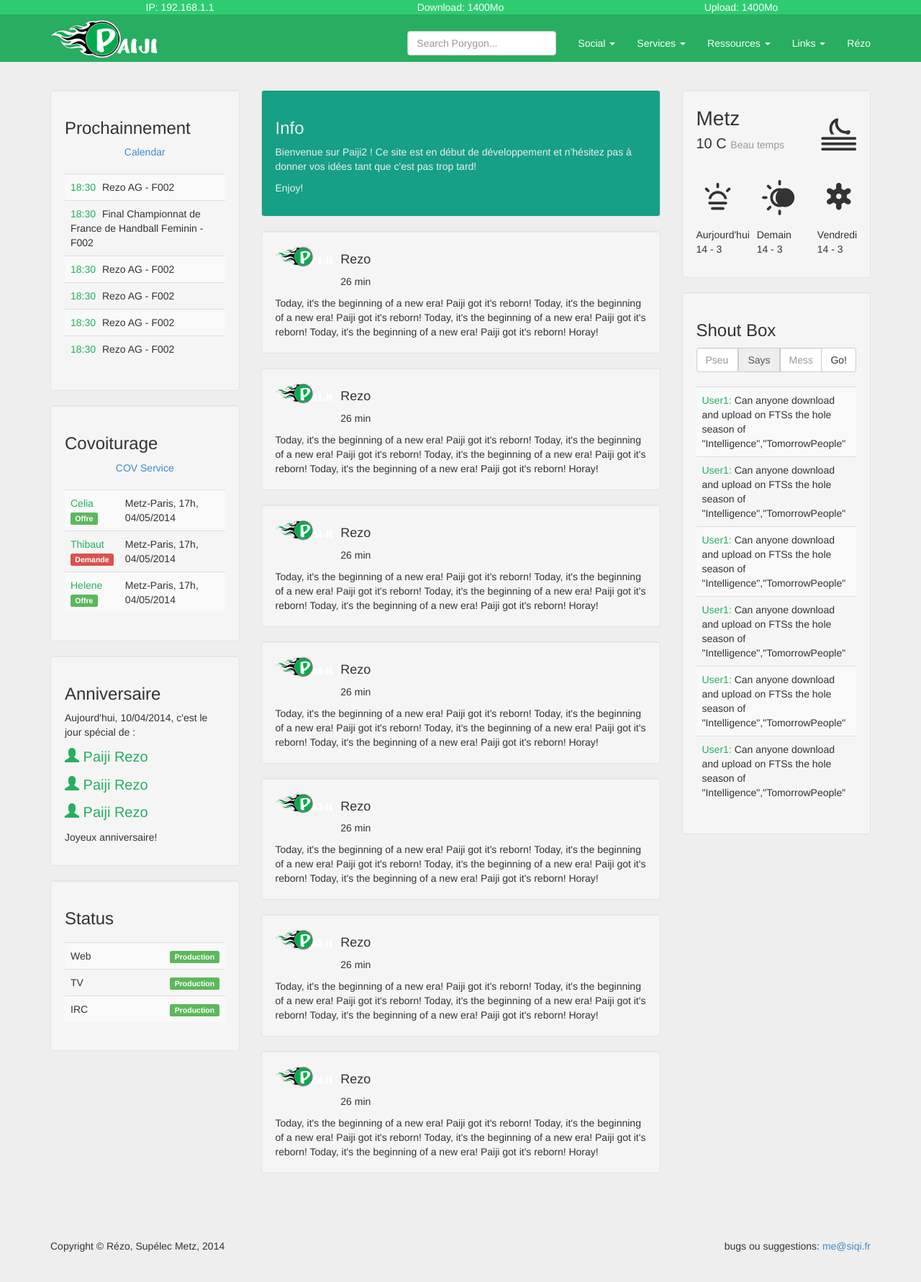
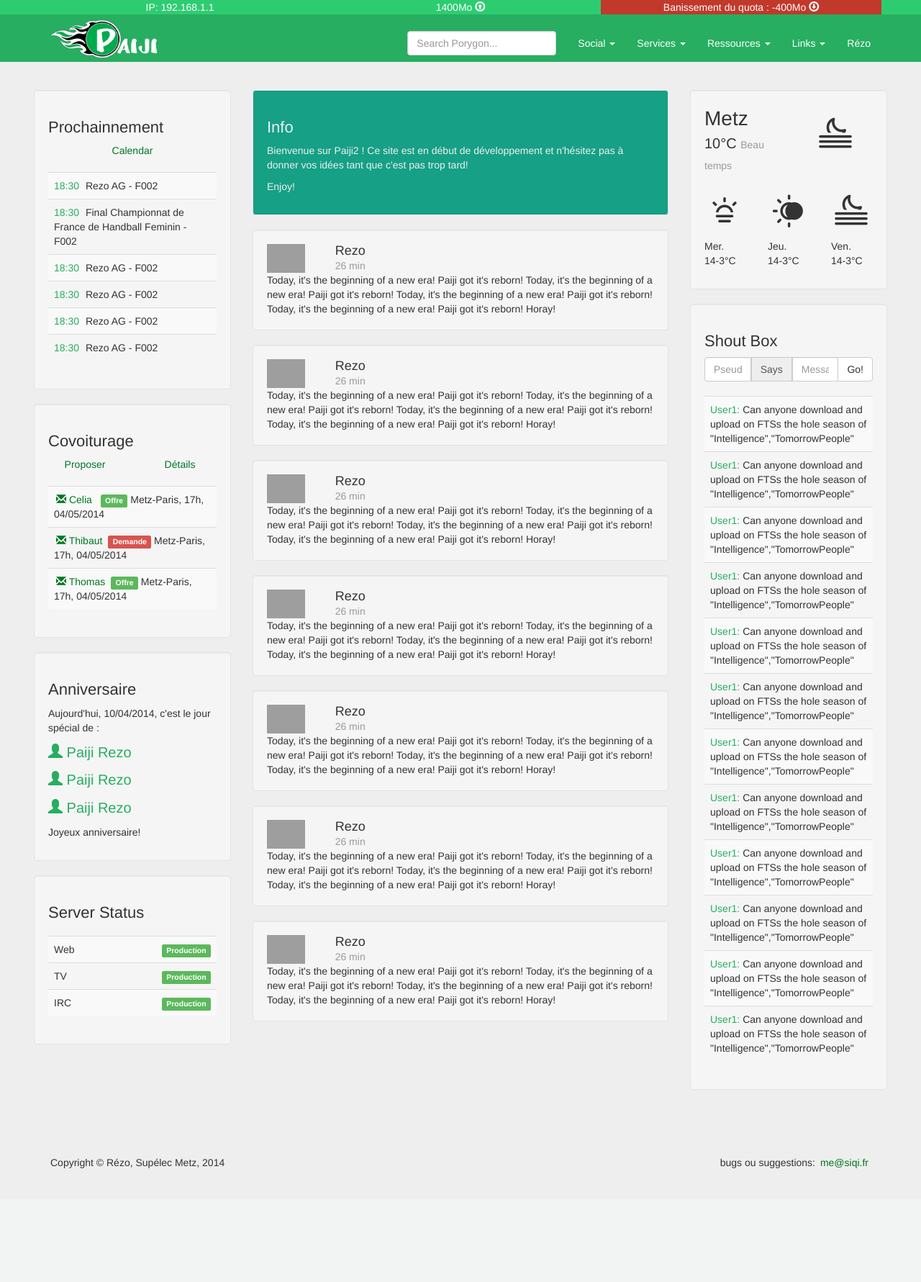
Before and after one commit to rezometz/paiji2, a Django app: template home/templates/home/index.html in a window 1280 px wide. Shown: the whole page at 72% size. After the commit the page ends 1623 px from the top, so only its background shows below. Run offline with Django 3.2, Linux system fonts and the light colour scheme; the template is opened without the code that fills it, so the values that code supplies are empty; some libraries are stand-ins or nearby versions; grey boxes are pictures that could not be loaded.

Commit message:
dev preview

```diff
--- a/home/static/home/css/base.css
+++ b/home/static/home/css/base.css
@@ -1,6 +1,10 @@
 body {
 	margin-top: 125px; /* adjust this if the height of the menu bar changes */
 	background-color: #eee;
+}
+
+#main {
+	width: 95%;
 }
 
 .nav {
@@ -15,11 +19,30 @@ body {
 	color: #ffffff;
 }
 
+a {
+	color: #072;
+	padding: 3px;
+}
+
+a:not(.logo):hover {
+	color: #fff;
+	background-color: #072;
+	text-decoration: none;
+}
+
 #quota-bar {
 	width: 100%;
 	text-align: center;
 	color: #ffffff;
 	background-color: #2ecc71;
+}
+
+#quota-bar div.quota-field-danger {
+	background-color: #c0392b;
+}
+
+#quota-bar div.quota-field-normal {
+	background-color: inherit;
 }
 
 .nav .open>a, .nav> .open>a:hover, .nav .open>a:focus {
--- a/home/static/home/css/index.css
+++ b/home/static/home/css/index.css
@@ -7,6 +7,11 @@
          url('../fonts/meteocons-webfont.svg#MeteoconsRegular') format('svg');
     font-weight: normal;
     font-style: normal;
+}
+
+.well h3{
+	word-wrap: break-word;
+	font-size: 22px;
 }
 
 .right-sidebar {
@@ -29,9 +34,10 @@
 	font-size: 20px;
 }
 
-.weather-description {
+.weather-description, .post-time {
 	font-size: 14px;
 	color: #999;
+	margin: 0px;
 }
 
 .status-label {
@@ -54,7 +60,9 @@
 
 .table {
 	margin-top: 20px;
-	overflow: auto;
+	/*overflow: auto;*/
+	word-wrap: break-word;
+	table-layout: fixed;
 }
 
 .anniver-item {
@@ -62,13 +70,21 @@
 	color: #27ae60;
 }
 
+.poster-info {
+	height: 40px;
+}
+
+h4.poster-name {
+	margin: 0px;
+}
+
 .poster-icon {
-	width: 80px;
+	height: 40px;
 }
 
 .weather-icon:before {
 	font-family: 'MeteoconsRegular';
 	content: attr(data-icon);
-	font-size: 60px;
+	font-size: 400%;
 	font-style: normal;
 }
--- a/home/templates/home/base.html
+++ b/home/templates/home/base.html
@@ -25,9 +25,9 @@
         <div id="quota-bar">
             <div class="container">
                 <div class="row">
-                    <div class="col-md-4">IP: 192.168.1.1</div>
-                    <div class="col-md-4">Download: 1400Mo</div>
-                    <div class="col-md-4">Upload: 1400Mo</div>
+                    <div class="col-sm-4">IP: 192.168.1.1</div>
+                    <div class="col-sm-4 quota-field-normal">1400Mo <i class="glyphicon glyphicon-upload"></i></div>
+                    <div class="col-sm-4 quota-field-danger">Banissement du quota : -400Mo <i class="glyphicon glyphicon-download"></i></div>
                 </div>
             </div>
         </div>
@@ -40,7 +40,7 @@
                     <span class="icon-bar"></span>
                 </button>
 
-                <a class="navbar-brand logo-nav logo" href="index.php">
+                <a class="navbar-brand logo-nav logo" href="{% url 'index' %}">
                     <img id="icon" src="{% static 'home/images/paiji.png' %}">
                 </a>
             </div>
@@ -83,9 +83,9 @@
                             <li class="dropdown-header pull-right">Médiathèque</li>
                             <li class="divider"></li>
                             <li><a href="http://azthek.rez">Azthek</a>
-                                <form class="navbar-form navbar-left" role="search">
+                                <form action="http://azthek.rez/search" class="navbar-form navbar-left" role="search" method="post">
                                     <div class="form-group">
-                                        <input type="text" class="form-control" placeholder="Search...">
+                                        <input name="query" type="text" class="form-control" placeholder="Search...">
                                     </div>
                                 </form>
                             </li>
@@ -111,7 +111,7 @@
         <!-- /.container -->
     </nav>
 
-    <div class="container">
+    <div id="main" class="container clearfix">
         <div class="row">
             {% block left-sidebar %}
             <!-- sidebar goes here, if different from default -->
--- a/home/templates/home/index.html
+++ b/home/templates/home/index.html
@@ -8,19 +8,28 @@
 {% block right-sidebar %}
 <div class="col-md-3">
     <div class="well">
-        <div class="row">
-            <div class="col-md-8">
+        <div class="row weather">
+            <div class="col-sm-7">
                 <div class="city-name">Metz</div>
-                <p class="current-temp">10 C <span class="weather-description">Beau temps</span></p>
+                <p class="current-temp">10&deg;C <span class="weather-description">Beau temps</span></p>
             </div>
-            <div class="col-md-4">
+            <div class="col-sm-5">
             <i href="" class="weather-icon" data-icon="K"></i>
             </div>
         </div>
         <div class="row">
-            <div class="col-md-4"><i href="" class="weather-icon" data-icon="A"></i><p>Aurjourd'hui</br>14 - 3</p></div>
-            <div class="col-md-4"><i href="" class="weather-icon" data-icon="D"></i><p>Demain</br>14 - 3</p></div>
-            <div class="col-md-4"><i href="" class="weather-icon" data-icon="G"></i><p>Vendredi</br>14 - 3</p></div>
+            <div class="col-sm-4">
+                <p><i href="" class="weather-icon" data-icon="A"></i></br>
+                Mer.</br>14-3&deg;C</p>
+            </div>
+            <div class="col-sm-4">
+                <p><i href="" class="weather-icon" data-icon="D"></i></br>
+                Jeu.</br>14-3&deg;C</p>
+            </div>
+            <div class="col-sm-4">
+                <p><i href="" class="weather-icon" data-icon="K"></i></br>
+                Ven.</br>14-3&deg;C</p>
+            </div>
         </div>
     </div>
 
@@ -38,6 +47,12 @@
 
         <table class="table table-striped">
             <tbody>
+                <tr><td><span class="speaker-name">User1: </span>Can anyone download and upload on FTSs the hole season of "Intelligence","TomorrowPeople"</td></tr>
+                <tr><td><span class="speaker-name">User1: </span>Can anyone download and upload on FTSs the hole season of "Intelligence","TomorrowPeople"</td></tr>
+                <tr><td><span class="speaker-name">User1: </span>Can anyone download and upload on FTSs the hole season of "Intelligence","TomorrowPeople"</td></tr>
+                <tr><td><span class="speaker-name">User1: </span>Can anyone download and upload on FTSs the hole season of "Intelligence","TomorrowPeople"</td></tr>
+                <tr><td><span class="speaker-name">User1: </span>Can anyone download and upload on FTSs the hole season of "Intelligence","TomorrowPeople"</td></tr>
+                <tr><td><span class="speaker-name">User1: </span>Can anyone download and upload on FTSs the hole season of "Intelligence","TomorrowPeople"</td></tr>
                 <tr><td><span class="speaker-name">User1: </span>Can anyone download and upload on FTSs the hole season of "Intelligence","TomorrowPeople"</td></tr>
                 <tr><td><span class="speaker-name">User1: </span>Can anyone download and upload on FTSs the hole season of "Intelligence","TomorrowPeople"</td></tr>
                 <tr><td><span class="speaker-name">User1: </span>Can anyone download and upload on FTSs the hole season of "Intelligence","TomorrowPeople"</td></tr>
@@ -69,12 +84,20 @@
 
     <div class="well">
         <h3>Covoiturage</h3>
-        <p class="text-center"><a href="http://calendar.rez">COV Service</a></p>
+        <div class="row text-center">
+            <div class="col-sm-6">
+                <a data-toggle="modal" data-target="#propose-cov" href="#">
+                  Proposer
+                </a>
+
+            </div>
+            <div class="col-sm-6"><a href="#">Détails</a></div>
+        </div>
         <table class="table table-striped">
             <tbody>
-                <tr><td class="begin-time">Celia</br><span class="label label-success">Offre</span></td><td>Metz-Paris, 17h, 04/05/2014</td></tr>
-                <tr><td class="begin-time">Thibaut</br><span class="label label-danger">Demande</span></td><td>Metz-Paris, 17h, 04/05/2014</td></tr>
-                <tr><td class="begin-time">Helene</br><span class="label label-success">Offre</td><td>Metz-Paris, 17h, 04/05/2014</td></tr>
+                <tr><td><span class="begin-time"><a href="mailto:a@b.c"><i class="glyphicon glyphicon-envelope"></i> Celia</a> </span><span class="label label-success">Offre</span> Metz-Paris, 17h, 04/05/2014</td></tr>
+                <tr><td><span class="begin-time"><a href="mailto:a@b.c"><i class="glyphicon glyphicon-envelope"></i> Thibaut</a></span><span class="label label-danger">Demande</span> Metz-Paris, 17h, 04/05/2014</td></tr>
+                <tr><td><span class="begin-time"><a href="mailto:a@b.c"><i class="glyphicon glyphicon-envelope"></i> Thomas</a></span><span class="label label-success">Offre</span> Metz-Paris, 17h, 04/05/2014</td></tr>
             </tbody>
         </table>
     </div>
@@ -89,7 +112,7 @@
     </div>
 
     <div class="well">
-        <h3>Status</h3>
+        <h3>Server Status</h3>
         <table class="table table-striped">
             <tbody>
                 <tr><td>Web</td><td class="status-label"><span class="label label-success">Production</span></td></tr>
@@ -103,6 +126,27 @@
 {% endblock %}
 
 {% block content %}
+
+<!-- Modal -->
+<div class="modal fade" id="propose-cov" tabindex="-1" role="dialog" aria-labelledby="propose-cov-label" aria-hidden="true">
+  <div class="modal-dialog">
+    <div class="modal-content">
+      <div class="modal-header">
+        <button type="button" class="close" data-dismiss="modal" aria-hidden="true">&times;</button>
+        <h4 class="modal-title" id="propose-cov-label">Proposer un covoiturage</h4>
+      </div>
+      <div class="modal-body">
+
+      </div>
+      <div class="modal-footer">
+        <button type="button" class="btn btn-default" data-dismiss="modal">Close</button>
+        <button type="button" class="btn btn-primary">Save changes</button>
+      </div>
+    </div>
+  </div>
+</div>
+
+
 <div class="col-md-6">
     <div class="well info-rezo">
         <h3>Info</h3>
@@ -116,10 +160,10 @@
 
     <div class="well">
         <div class="row">
-            <div class="col-md-2"><img class="poster-icon" src="{% static 'home/images/paiji.png' %}"></div>
-            <div class="col-md-10">
-                <h4>Rezo</h4>
-                <p>26 min</p>
+            <div class="col-sm-2"><img class="poster-icon" src="{% static 'home/images/rezo.png' %}"></div>
+            <div class="col-sm-10 poster-info">
+                <h4 class="poster-name">Rezo</h4>
+                <p class="post-time">26 min</p>
             </div>
         </div>
         <div class="news-content">
@@ -129,10 +173,10 @@
 
     <div class="well">
         <div class="row">
-            <div class="col-md-2"><img class="poster-icon" src="{% static 'home/images/paiji.png' %}"></div>
-            <div class="col-md-10">
-                <h4>Rezo</h4>
-                <p>26 min</p>
+            <div class="col-sm-2"><img class="poster-icon" src="{% static 'home/images/rezo.png' %}"></div>
+            <div class="col-sm-10 poster-info">
+                <h4 class="poster-name">Rezo</h4>
+                <p class="post-time">26 min</p>
             </div>
         </div>
         <div class="news-content">
@@ -142,10 +186,10 @@
 
     <div class="well">
         <div class="row">
-            <div class="col-md-2"><img class="poster-icon" src="{% static 'home/images/paiji.png' %}"></div>
-            <div class="col-md-10">
-                <h4>Rezo</h4>
-                <p>26 min</p>
+            <div class="col-sm-2"><img class="poster-icon" src="{% static 'home/images/rezo.png' %}"></div>
+            <div class="col-sm-10 poster-info">
+                <h4 class="poster-name">Rezo</h4>
+                <p class="post-time">26 min</p>
             </div>
         </div>
         <div class="news-content">
@@ -155,10 +199,10 @@
 
     <div class="well">
         <div class="row">
-            <div class="col-md-2"><img class="poster-icon" src="{% static 'home/images/paiji.png' %}"></div>
-            <div class="col-md-10">
-                <h4>Rezo</h4>
-                <p>26 min</p>
+            <div class="col-sm-2"><img class="poster-icon" src="{% static 'home/images/rezo.png' %}"></div>
+            <div class="col-sm-10">
+                <h4 class="poster-name">Rezo</h4>
+                <p class="post-time">26 min</p>
             </div>
         </div>
         <div class="news-content">
@@ -168,10 +212,10 @@
 
     <div class="well">
         <div class="row">
-            <div class="col-md-2"><img class="poster-icon" src="{% static 'home/images/paiji.png' %}"></div>
-            <div class="col-md-10">
-                <h4>Rezo</h4>
-                <p>26 min</p>
+            <div class="col-sm-2"><img class="poster-icon" src="{% static 'home/images/rezo.png' %}"></div>
+            <div class="col-sm-10 poster-info">
+                <h4 class="poster-name">Rezo</h4>
+                <p class="post-time">26 min</p>
             </div>
         </div>
         <div class="news-content">
@@ -181,10 +225,10 @@
 
     <div class="well">
         <div class="row">
-            <div class="col-md-2"><img class="poster-icon" src="{% static 'home/images/paiji.png' %}"></div>
-            <div class="col-md-10">
-                <h4>Rezo</h4>
-                <p>26 min</p>
+            <div class="col-sm-2"><img class="poster-icon" src="{% static 'home/images/rezo.png' %}"></div>
+            <div class="col-sm-10 poster-info">
+                <h4 class="poster-name">Rezo</h4>
+                <p class="post-time">26 min</p>
             </div>
         </div>
         <div class="news-content">
@@ -194,10 +238,10 @@
 
     <div class="well">
         <div class="row">
-            <div class="col-md-2"><img class="poster-icon" src="{% static 'home/images/paiji.png' %}"></div>
-            <div class="col-md-10">
-                <h4>Rezo</h4>
-                <p>26 min</p>
+            <div class="col-sm-2"><img class="poster-icon" src="{% static 'home/images/rezo.png' %}"></div>
+            <div class="col-sm-10 poster-info">
+                <h4 class="poster-name">Rezo</h4>
+                <p class="post-time">26 min</p>
             </div>
         </div>
         <div class="news-content">
```
